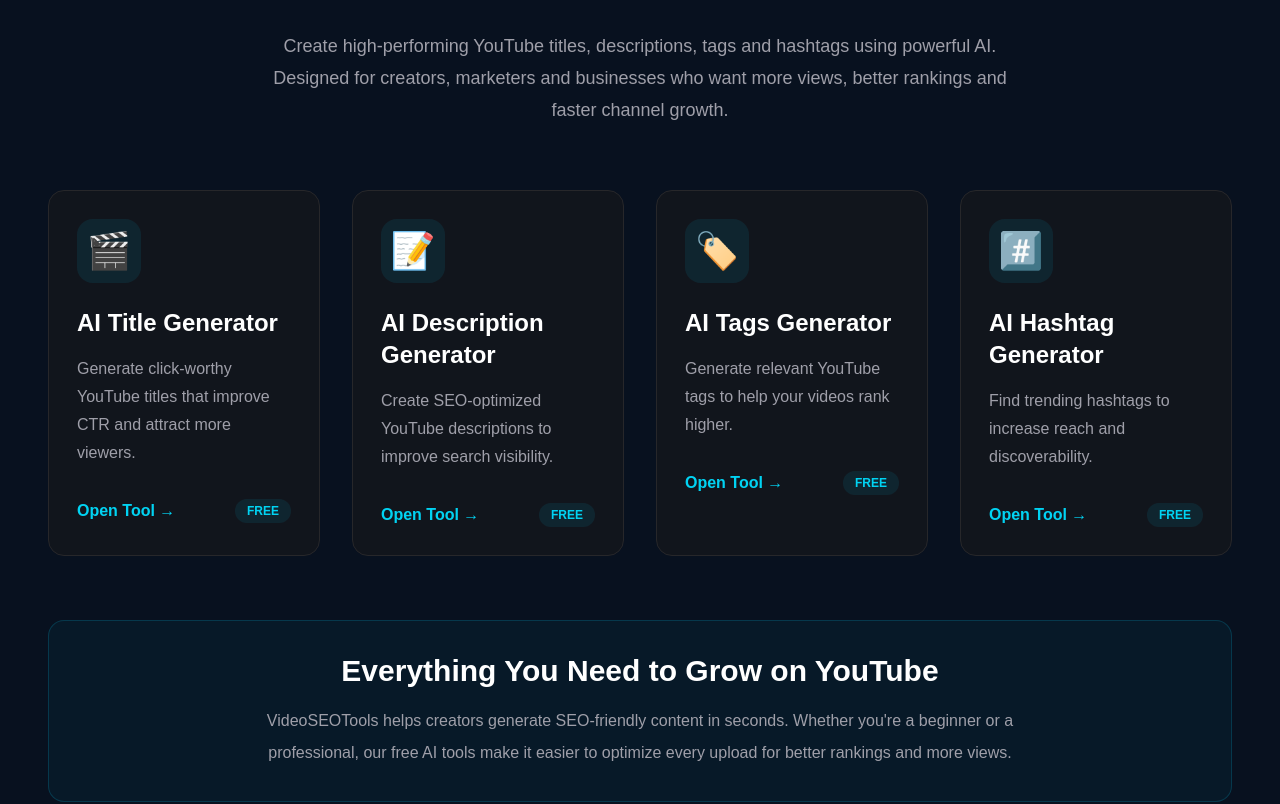
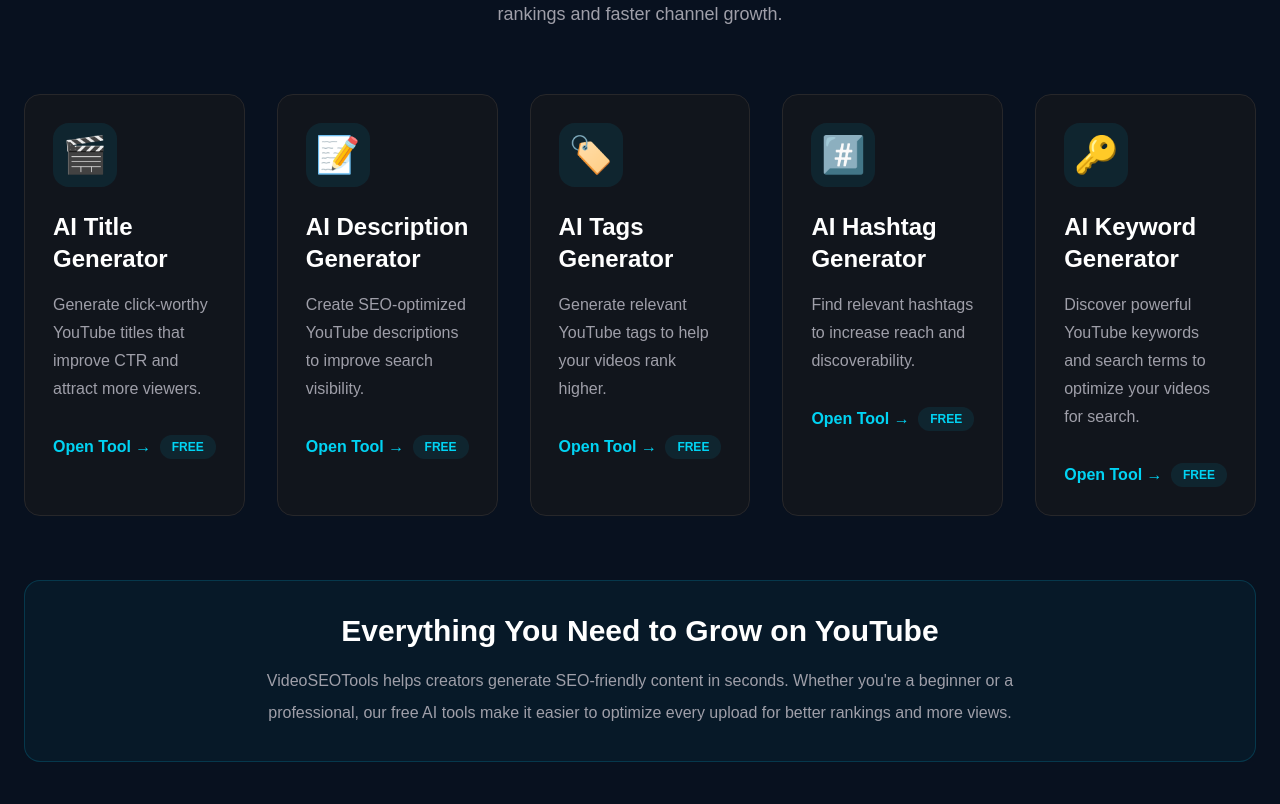
Before and after one commit to mahiramavat2024-cmd/videoseotools, a Next.js app in the folder client/: page / in a window 1280 px wide. Shown: the part 3887-4691 px from the top of the page. Built offline with nearby package versions, Linux system fonts and the light colour scheme.

Commit message:
Add keyword generator to popular tools

```diff
--- a/client/components/PopularTools.tsx
+++ b/client/components/PopularTools.tsx
@@ -2,12 +2,7 @@ import ToolCard from "./ToolCard";
 
 export default function PopularTools() {
   return (
-    <section
-      id="tools"
-      className="bg-[#08111f] px-6 py-24"
-    >
-      <div className="mx-auto max-w-7xl">
-
+    <section>
       <div className="text-center">
 
         <span className="rounded-full border border-cyan-500/30 bg-cyan-500/10 px-4 py-2 text-sm font-semibold text-cyan-400">
@@ -20,15 +15,20 @@ export default function PopularTools() {
 
         <p className="mx-auto mt-6 max-w-3xl text-lg leading-8 text-zinc-400">
           Create high-performing YouTube titles, descriptions,
-            tags and hashtags using powerful AI.
+          tags, hashtags and keywords using powerful AI.
           Designed for creators, marketers and businesses who
           want more views, better rankings and faster channel growth.
         </p>
 
       </div>
 
-        <div className="mt-16 grid gap-8 md:grid-cols-2 lg:grid-cols-4">
+      {/* =========================
+          POPULAR AI TOOLS
+      ========================= */}
 
+      <div className="mt-16 grid gap-8 md:grid-cols-2 lg:grid-cols-3 xl:grid-cols-5">
+
+        {/* Title Generator */}
         <ToolCard
           emoji="🎬"
           title="AI Title Generator"
@@ -36,6 +36,7 @@ export default function PopularTools() {
           href="/youtube/title-generator"
         />
 
+        {/* Description Generator */}
         <ToolCard
           emoji="📝"
           title="AI Description Generator"
@@ -43,6 +44,7 @@ export default function PopularTools() {
           href="/youtube/description-generator"
         />
 
+        {/* Tags Generator */}
         <ToolCard
           emoji="🏷️"
           title="AI Tags Generator"
@@ -50,14 +52,27 @@ export default function PopularTools() {
           href="/youtube/tags-generator"
         />
 
+        {/* Hashtag Generator */}
         <ToolCard
           emoji="#️⃣"
           title="AI Hashtag Generator"
-            description="Find trending hashtags to increase reach and discoverability."
+          description="Find relevant hashtags to increase reach and discoverability."
           href="/youtube/hashtag-generator"
         />
 
+        {/* Keyword Generator */}
+        <ToolCard
+          emoji="🔑"
+          title="AI Keyword Generator"
+          description="Discover powerful YouTube keywords and search terms to optimize your videos for search."
+          href="/youtube/keyword-generator"
+        />
+
       </div>
+
+      {/* =========================
+          BOTTOM CTA
+      ========================= */}
 
       <div className="mt-16 rounded-2xl border border-cyan-500/20 bg-cyan-500/5 p-8 text-center">
 
@@ -65,7 +80,7 @@ export default function PopularTools() {
           Everything You Need to Grow on YouTube
         </h3>
 
-          <p className="mx-auto mt-4 max-w-3xl text-zinc-400 leading-8">
+        <p className="mx-auto mt-4 max-w-3xl leading-8 text-zinc-400">
           VideoSEOTools helps creators generate SEO-friendly content
           in seconds. Whether you're a beginner or a professional,
           our free AI tools make it easier to optimize every upload
@@ -74,7 +89,6 @@ export default function PopularTools() {
 
       </div>
 
-      </div>
     </section>
   );
 }
```
Lines whose indentation alone changed are shown as unchanged.
